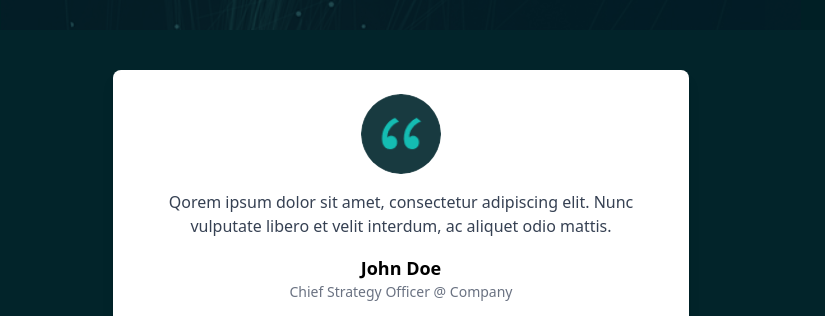
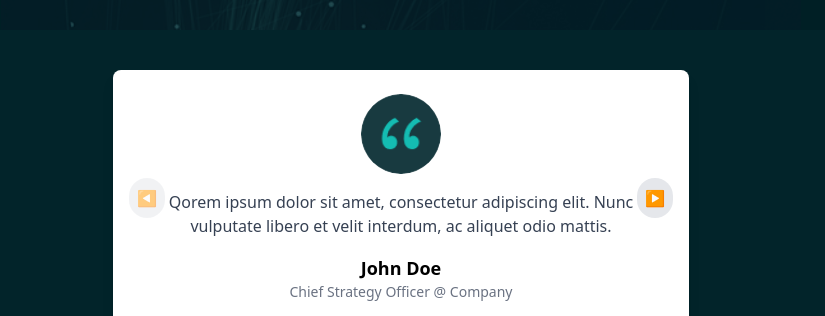
Before and after one commit to hasan9878/React_Project-1, a React (Vite) app: page / in a window 1280 px wide. Shown: the part 2136-2452 px from the top of the page, without its empty margins (239-1064 px from the left). Built offline with nearby package versions, Linux system fonts and the light colour scheme.

Commit message:
Step 2: Slide change buttons

```diff
--- a/src/Component/Slider.jsx
+++ b/src/Component/Slider.jsx
@@ -1,5 +1,4 @@
-// Slider.jsx
-import React from 'react';
+import React, { useState } from 'react';
 
 function Slider() {
   const SlideSection = [
@@ -26,16 +25,52 @@ function Slider() {
     }
   ];
 
+  const [current, setCurrent] = useState(0);
+  const totalSlides = SlideSection.length;
+
+  const nextSlide = () => {
+    if (current < totalSlides - 1) {
+      setCurrent(current + 1);
+    }
+  };
+
+  const prevSlide = () => {
+    if (current > 0) {
+      setCurrent(current - 1);
+    }
+  };
+
   return (
-    <div className="max-w-xl mx-auto mt-10 p-6 bg-white rounded-lg shadow-lg text-center">
+    <div className="max-w-xl mx-auto mt-10 p-6 bg-white rounded-lg shadow-lg relative text-center">
       <img
-        src={SlideSection[0].image}
+        src={SlideSection[current].image}
         alt="Slide"
         className="mx-auto w-20 h-20 rounded-full object-cover"
       />
-      <p className="mt-4 text-gray-700">{SlideSection[0].text}</p>
-      <h2 className="mt-4 text-lg font-bold">{SlideSection[0].h2}</h2>
-      <p className="text-sm text-gray-500">{SlideSection[0].copyr}</p>
+      <p className="mt-4 text-gray-700">{SlideSection[current].text}</p>
+      <h2 className="mt-4 text-lg font-bold">{SlideSection[current].h2}</h2>
+      <p className="text-sm text-gray-500">{SlideSection[current].copyr}</p>
+
+      {/* Arrows */}
+      <button
+        onClick={prevSlide}
+        disabled={current === 0}
+        className={`absolute top-1/2 left-4 transform -translate-y-1/2 bg-gray-200 hover:bg-gray-300 text-gray-700 p-2 rounded-full ${
+          current === 0 ? 'opacity-50 cursor-not-allowed' : ''
+        }`}
+      >
+        ◀
+      </button>
+
+      <button
+        onClick={nextSlide}
+        disabled={current === totalSlides - 1}
+        className={`absolute top-1/2 right-4 transform -translate-y-1/2 bg-gray-200 hover:bg-gray-300 text-gray-700 p-2 rounded-full ${
+          current === totalSlides - 1 ? 'opacity-50 cursor-not-allowed' : ''
+        }`}
+      >
+        ▶
+      </button>
     </div>
   );
 }
```
